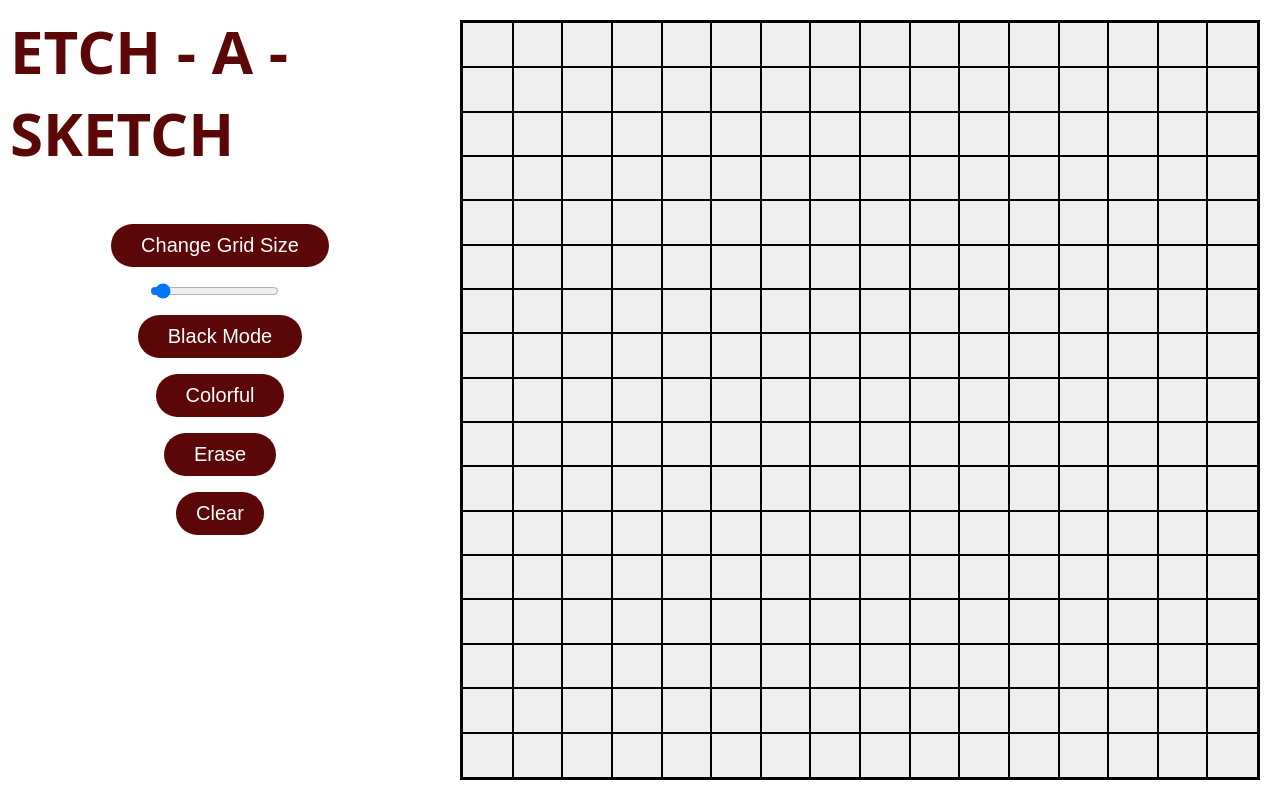
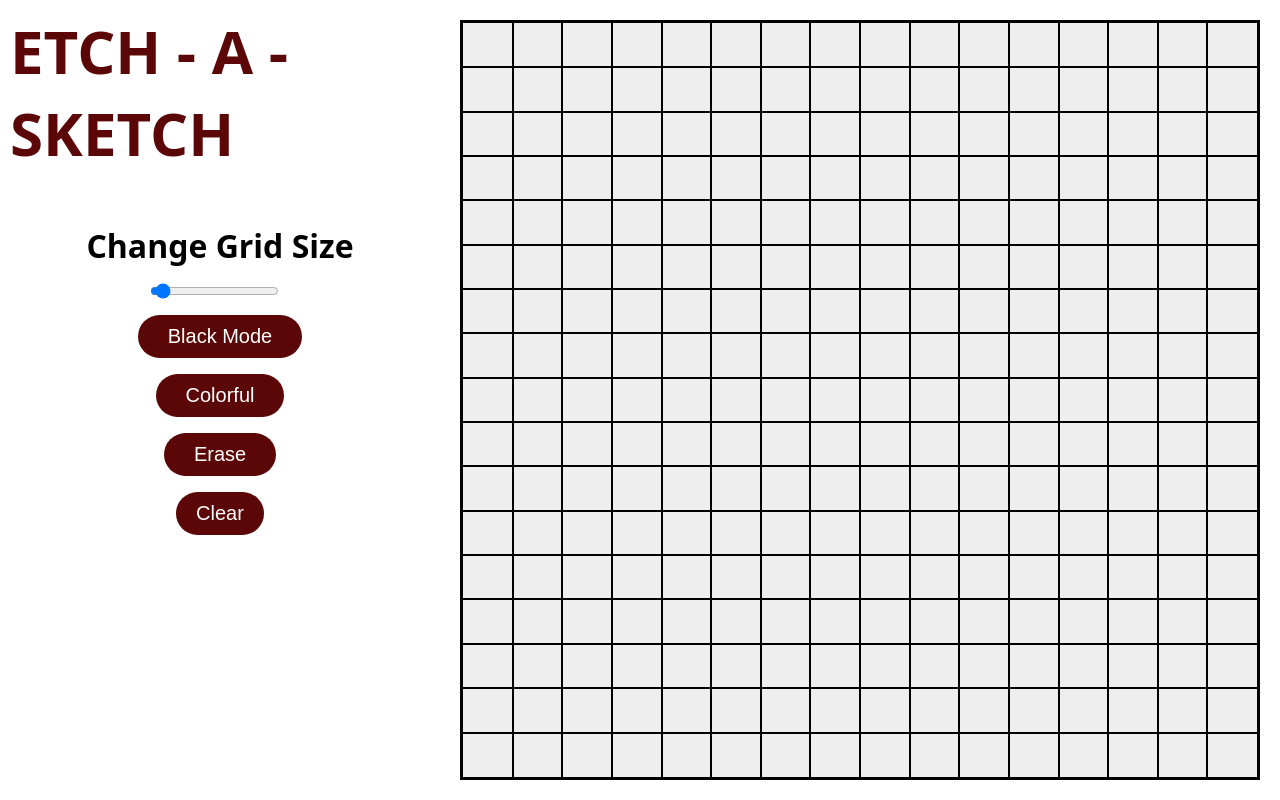
Before and after one commit to HamzaIbrahimi/Etch-A-Sketch, a plain HTML site: page index.html in a window 1280 px wide. Drawn offline with Linux system fonts and the light colour scheme; a web font is replaced by a local one.

Commit message:
new elements to fit range and styling

```diff
--- a/index.html
+++ b/index.html
@@ -14,7 +14,7 @@
     <header class="main_header">
         <h1>ETCH - A - SKETCH</h1>
         <div class="buttons">
-            <button id="change_grid">Change Grid Size</button>
+            <div>Change Grid Size</div>
             <div id="input-range" style="display: flex; gap: 12px;">
                 <input type="range" id="range" name="size" min="16" max="100" step="1" value="20">
                 <label for="range"></label>
--- a/style.css
+++ b/style.css
@@ -49,6 +49,10 @@ body {
     align-items: center;
     gap: 16px;
 }
+.buttons div:nth-child(1) {
+    color: black;
+    font-size: 2rem;
+}
 button {
     width: fit-content;
     padding: 10px 30px;
@@ -71,3 +75,8 @@ button:hover {
     background-image: repeating-linear-gradient(to right,   #E70000 0px, #E70000 16.66666%,   #FF8C00 16.666666%, #FF8C00 33.333333%,   #FFEF00 33.3333333%, #FFEF00 50%,  #00811F 50%, #00811F 66.6666666%,   #0044FF 66.666666%, #0044FF 83.3333333333%,   #760089 83.333333px,#760089 100%)
 
 }
+
+label {
+    font-size: 22px;
+    color: darkred;
+}
```
